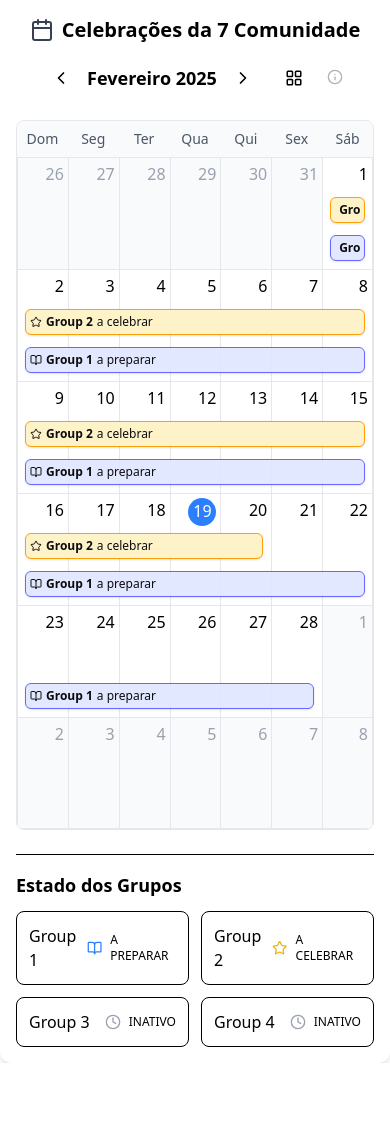
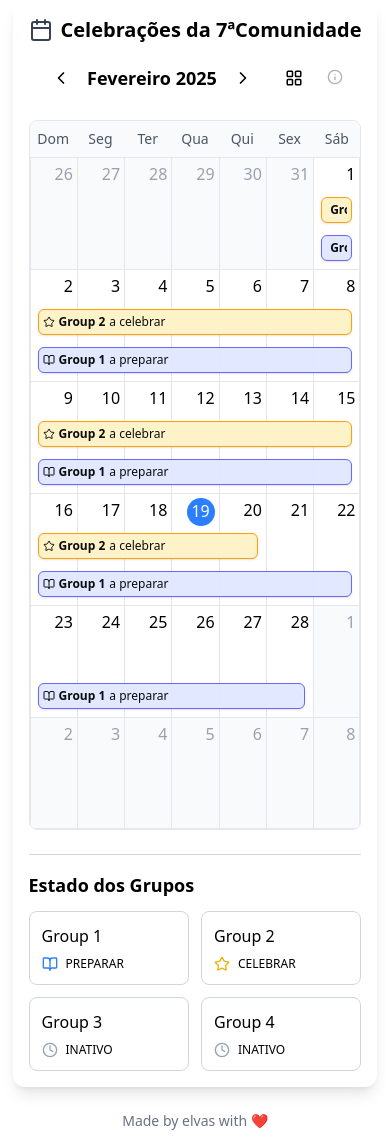
Before and after one commit to sdrrv/temas-grandes, a React (Vite) app: page / in a window 390 px wide. Before the commit the page ends 1063 px from the top, so only its background shows below. Built offline with nearby package versions, Linux system fonts and the light colour scheme.

Commit message:
fix: Color fixes

```diff
--- a/src/App.tsx
+++ b/src/App.tsx
@@ -171,9 +171,9 @@ const CommunityCalendar = () => {
   const translateStatus = (status: string) => {
     switch (status) {
       case "celebrating":
-        return "a celebrar";
+        return "celebrar";
       case "preparing":
-        return "a preparar";
+        return "preparar";
       case "idle":
       default:
         return "inativo";
@@ -516,15 +516,15 @@ const CommunityCalendar = () => {
         {quarters.map((quarterMonths, quarterIndex) => (
           <div
             key={quarterIndex}
-            className="border rounded-lg overflow-hidden shadow-sm"
+            className="border rounded-lg overflow-hidden shadow-sm border-gray-300"
           >
-            <div className="bg-gray-50 p-3 border-b">
+            <div className="bg-gray-50 p-3 border-b border-gray-300">
               <h3 className="font-semibold">
                 T{quarterIndex + 1} {year}
               </h3>
             </div>
 
-            <div className="grid grid-cols-3 divide-x">
+            <div className="grid grid-cols-3 divide-x divide-gray-300">
               {quarterMonths.map((month) => {
                 return (
                   <div
@@ -561,7 +561,7 @@ const CommunityCalendar = () => {
                         </div>
                       ))
                     ) : (
-                      <div className="rounded-lg p-3 mb-2 bg-gray-50 border border-gray-200 cursor-pointer">
+                      <div className="rounded-lg p-3 mb-2 bg-gray-50 border border-gray-300 cursor-pointer">
                         <div className="text-sm font-medium truncate flex items-center gap-1">
                           <Circle size={14} className="text-gray-400" />
                           Sem celebrações
@@ -592,7 +592,7 @@ const CommunityCalendar = () => {
                         </div>
                       ))
                     ) : (
-                      <div className="rounded-lg p-3 bg-gray-50 border border-gray-200 cursor-pointer">
+                      <div className="rounded-lg p-3 bg-gray-50 border border-gray-300 cursor-pointer">
                         <div className="text-sm font-medium truncate flex items-center gap-1">
                           <Circle size={14} className="text-gray-400" />
                           Sem preparações
@@ -618,7 +618,7 @@ const CommunityCalendar = () => {
       <div className="flex flex-col md:flex-row justify-between items-center mb-6">
         <h1 className="text-xl md:text-2xl font-bold flex items-center gap-2 mb-4 md:mb-0">
           <Calendar className="text-gray-700" size={24} />
-          <span>Celebrações da 7 Comunidade</span>
+          <span>Celebrações da 7ªComunidade</span>
         </h1>
 
         <div className="flex items-center gap-2">
@@ -670,7 +670,7 @@ const CommunityCalendar = () => {
       {viewMode === "month" ? renderMonthView() : renderYearView()}
 
       {/* Group Status - Minimalist Version */}
-      <div className="mt-6 border-t pt-4">
+      <div className="mt-6 border-t pt-4 border-gray-300">
         <h2 className="text-lg font-semibold mb-3">Estado dos Grupos</h2>
         <div className="grid grid-cols-2 md:grid-cols-4 gap-3">
           {Object.keys(groupColors).map((group) => {
@@ -682,10 +682,10 @@ const CommunityCalendar = () => {
             return (
               <div
                 key={group}
-                className="flex items-center justify-between p-3 rounded-lg border"
+                className="flex flex-col items-start justify-between p-3 rounded-lg border border-gray-300 md:flex-row md:items-center"
               >
-                <span className="font-medium">{group}</span>
-                <div className="flex items-center gap-2">
+                <span className="font-medium mr-5">{group}</span>
+                <div className="flex items-center gap-2 mt-2 md:mt-0">
                   {getStatusIcon(status)}
                   <span className="text-xs uppercase">
                     {translateStatus(status)}
@@ -700,4 +700,19 @@ const CommunityCalendar = () => {
   );
 };
 
-export default CommunityCalendar;
+// Add footer
+const Footer = () => (
+  <div className="mt-6 mb-3 text-center text-gray-500 text-sm">
+    Made by elvas with ❤️
+  </div>
+);
+
+// Render the footer
+const App = () => (
+  <div className="flex flex-col min-h-screen">
+    <CommunityCalendar />
+    <Footer />
+  </div>
+);
+
+export default App;
```
